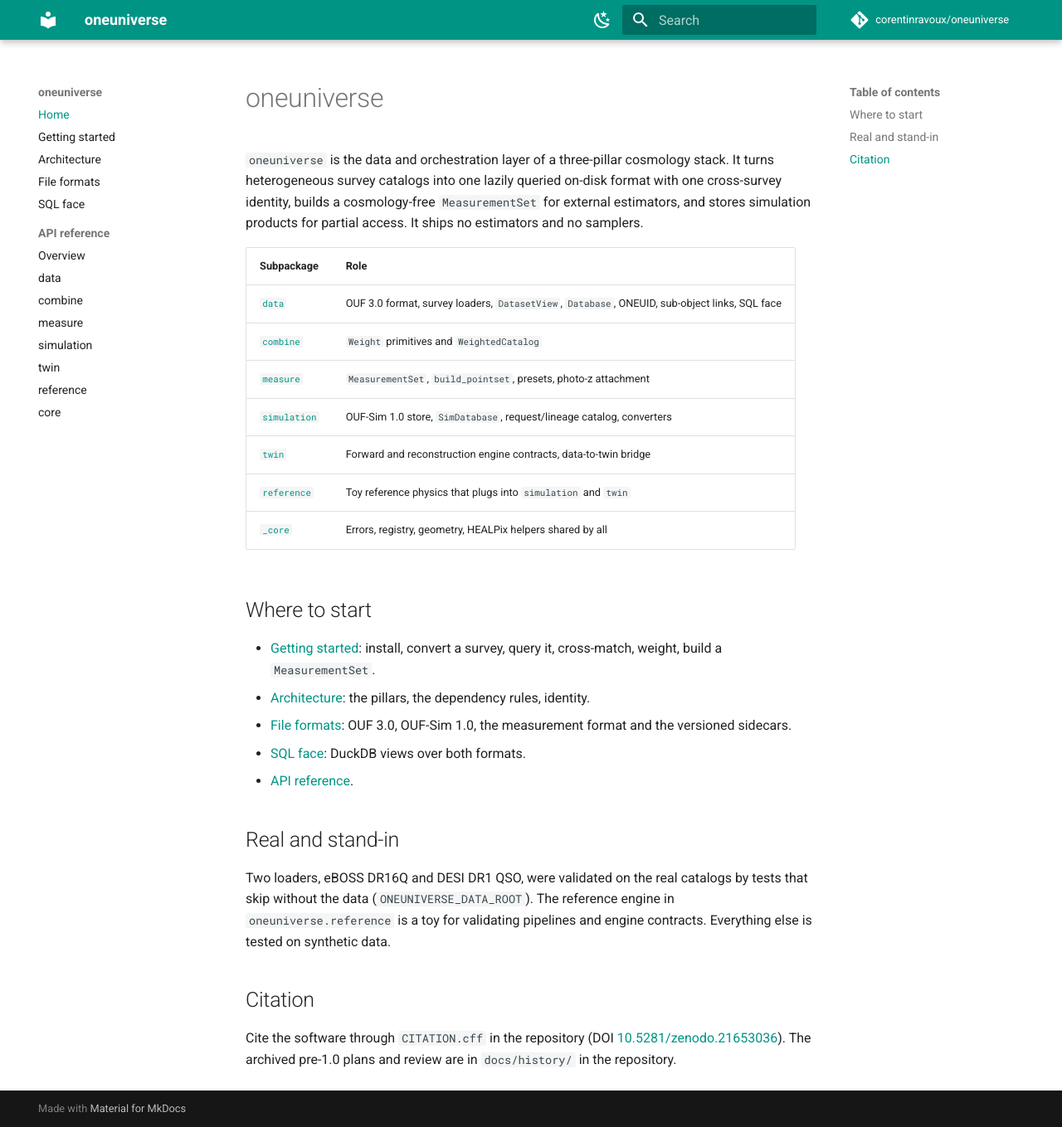
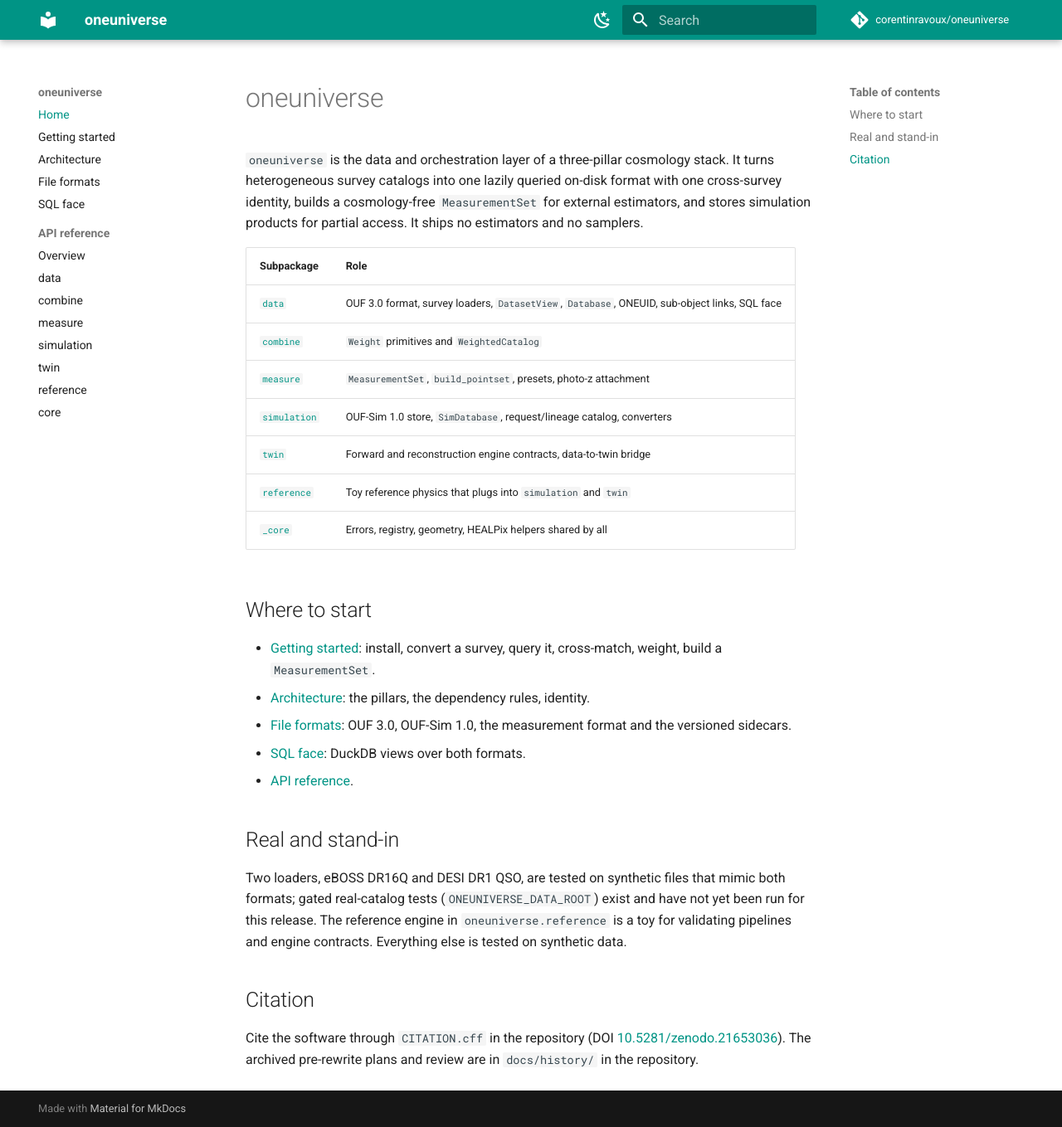
Before and after one commit to corentinravoux/oneuniverse, an MkDocs documentation site: the page built from docs_site/index.md, in a window 1280 px wide and 1359 px high. Shown: the whole window at 83% size. Built offline with MkDocs 1.6.1 and Material for MkDocs 9.7.7, drawn with Linux system fonts in a browser that asks for light colours; comment, search, counter and statistics services are not loaded.

Commit message:
chore: release 2.0.0
v1.0.0 is already a published GitHub/Zenodo release of the pre-rewrite
0.2.0 code, so the rewrite ships as 2.0.0. README and docs no longer
claim a real-catalog validation that has not run for this release; the
unused fits extra is marked reserved; descriptions, CHANGELOG API list,
history-file naming and test conventions corrected.

Co-Authored-By: Claude Opus 5.5 <noreply@anthropic.com>

```diff
--- a/docs_site/index.md
+++ b/docs_site/index.md
@@ -28,8 +28,9 @@ ships no estimators and no samplers.
 
 ## Real and stand-in
 
-Two loaders, eBOSS DR16Q and DESI DR1 QSO, were validated on the real catalogs
-by tests that skip without the data (`ONEUNIVERSE_DATA_ROOT`). The reference
+Two loaders, eBOSS DR16Q and DESI DR1 QSO, are tested on synthetic files that
+mimic both formats; gated real-catalog tests (`ONEUNIVERSE_DATA_ROOT`) exist and
+have not yet been run for this release. The reference
 engine in `oneuniverse.reference` is a toy for validating pipelines and engine
 contracts. Everything else is tested on synthetic data.
 
@@ -37,4 +38,4 @@ contracts. Everything else is tested on synthetic data.
 
 Cite the software through `CITATION.cff` in the repository (DOI
 [10.5281/zenodo.21653036](https://doi.org/10.5281/zenodo.21653036)). The
-archived pre-1.0 plans and review are in `docs/history/` in the repository.
+archived pre-rewrite plans and review are in `docs/history/` in the repository.
--- a/mkdocs.yml
+++ b/mkdocs.yml
@@ -4,8 +4,7 @@ site_url: https://corentinravoux.github.io/oneuniverse/
 repo_url: https://github.com/corentinravoux/oneuniverse
 repo_name: corentinravoux/oneuniverse
 
-# The Sphinx sources live in ./docs; the MkDocs Material site (this one, matching
-# the sibling packages) uses ./docs_site so the two coexist.
+# Site sources live in ./docs_site; ./docs only holds the archived history.
 docs_dir: docs_site
 
 theme:
--- a/oneuniverse/__init__.py
+++ b/oneuniverse/__init__.py
@@ -2,7 +2,7 @@
 oneuniverse — unified galaxy survey catalog package.
 """
 
-__version__ = "1.0.0"
+__version__ = "2.0.0"
 
 from oneuniverse import data  # noqa: E402
 from oneuniverse._core.geometry import Cone, SkyPatch, ZRange  # noqa: E402
--- a/pyproject.toml
+++ b/pyproject.toml
@@ -5,7 +5,7 @@ build-backend = "setuptools.build_meta"
 [project]
 name = "oneuniverse"
 dynamic = ["version"]
-description = "Unified galaxy survey catalog package for low-redshift cosmology"
+description = "Multi-survey catalogs, measurements and a simulation substrate for cosmology"
 readme = "README.md"
 license = "MIT"
 license-files = ["LICENSE"]
@@ -24,7 +24,7 @@ dependencies = [
 ]
 
 [project.optional-dependencies]
-fits = ["fitsio>=1.2"]
+fits = ["fitsio>=1.2"]  # reserved, unused in 2.0 (no module imports fitsio)
 sql = ["duckdb>=1.0"]
 mpi = ["mpi4py>=3.1"]
 dev = [
@@ -65,6 +65,6 @@ include = ["oneuniverse*"]
 testpaths = ["test"]
 addopts = "-q -m 'not slow'"
 markers = [
-    "slow: ensemble / physics tests, run nightly",
+    "slow: ensemble physics, memory, real-data and example tests",
     "full_stage: keep the production writer staging (768 buckets) instead of the coarse test default",
 ]
```
Also changed, not shown: CHANGELOG.md (+12 -6 lines), CLAUDE.md (+3 -3 lines), README.md (+9 -9 lines), docs_site/formats.md (+1 -1 lines), docs_site/getting-started.md (+2 -2 lines), 1 other file.
